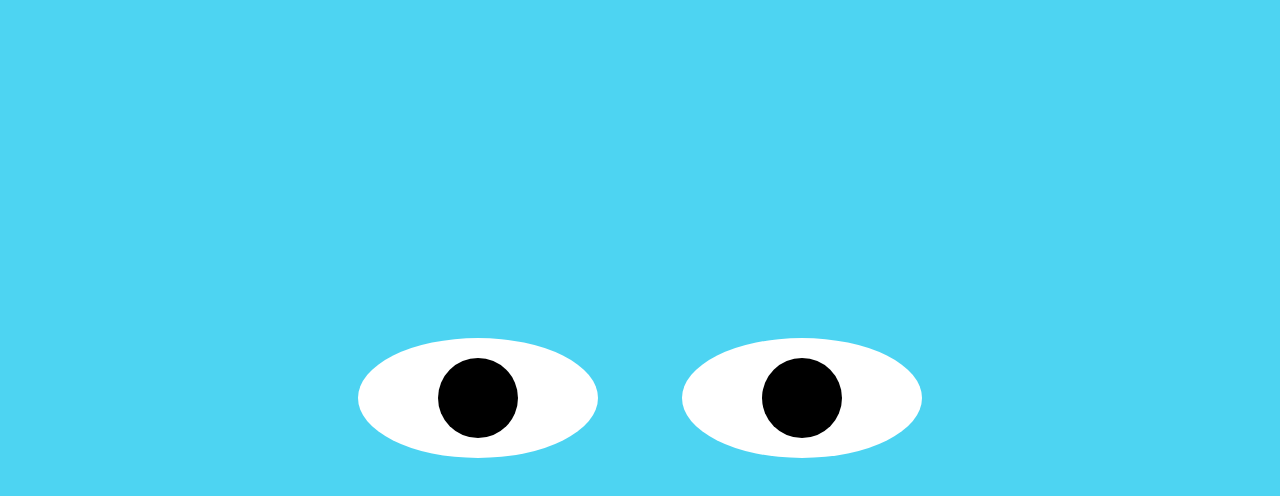
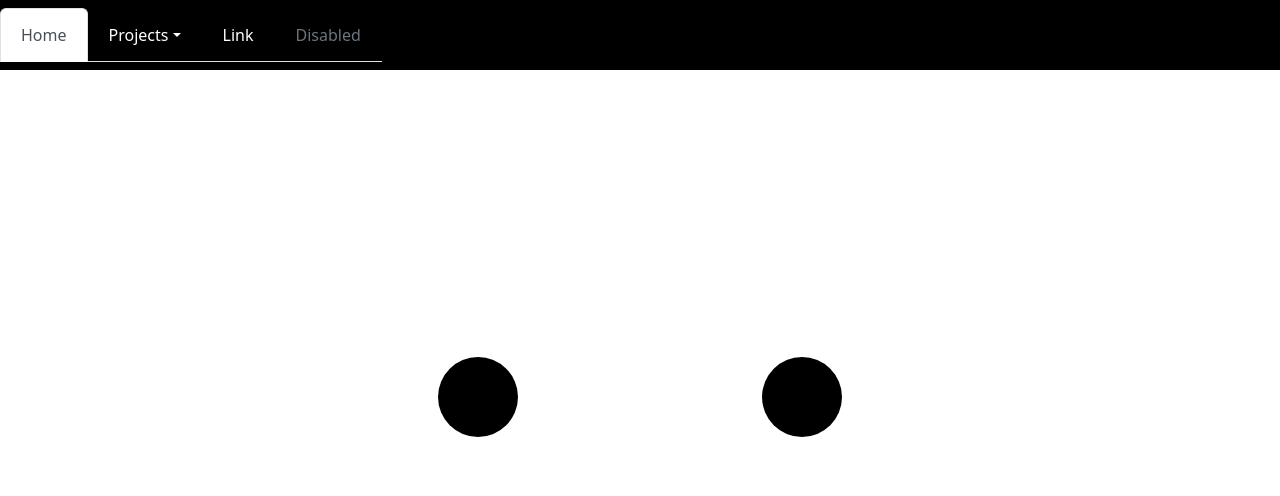
Before and after one commit to KSV18/eyes, a plain HTML site: page index.html in a window 1280 px wide. Drawn offline with nearby package versions, Linux system fonts and the light colour scheme.

Commit message:
added navbar and style

```diff
--- a/index.html
+++ b/index.html
@@ -1,8 +1,44 @@
+<!DOCTYPE html>
 <html>
-    <head>
-        <link rel="stylesheet" type="text/css" href="./styles.css">
-    </head>
+  <head>
+    <meta charset="UTF-8">
+    <meta name="viewport" content="width=device-width, initial-scale=1.0">
+    <meta http-equiv="X-UA-Compatible" content="ie=edge">
+    <link rel="stylesheet" type="text/css" href="./styles.css">
+     <!-- CSS only -->
+    <link href="https://cdn.jsdelivr.net/npm/bootstrap@5.2.0/dist/css/bootstrap.min.css" rel="stylesheet" integrity="sha384-gH2yIJqKdNHPEq0n4Mqa/HGKIhSkIHeL5AyhkYV8i59U5AR6csBvApHHNl/vI1Bx" crossorigin="anonymous">
+</head>
     <body>
+        <!-- JavaScript Bundle with Popper -->
+        <script src="https://cdn.jsdelivr.net/npm/bootstrap@5.2.0/dist/js/bootstrap.bundle.min.js" integrity="sha384-A3rJD856KowSb7dwlZdYEkO39Gagi7vIsF0jrRAoQmDKKtQBHUuLZ9AsSv4jD4Xa" crossorigin="anonymous"></script>
+
+       <!-- Navigation Bar -->
+<div >
+    <nav class="navbar" style="background-color:black;">
+    <ul class="nav nav-tabs">
+      <li class="nav-item">
+        <a class="nav-link active" aria-current="page" href="https://ksv18.github.io/SophiaVale/">Home</a>
+      </li>
+      <li class="nav-item dropdown">
+        <a class="nav-link dropdown-toggle" data-bs-toggle="dropdown" href="#" role="button" aria-expanded="false">Projects</a>
+        <ul class="dropdown-menu" style="background-color: silver;">
+          <li><a class="dropdown-item" href="https://ksv18.github.io/Pacman/" style="background-color: silver;">Pacman</a></li>
+          <li><a class="dropdown-item" href="https://ksv18.github.io/eyes/" style="background-color: silver;">Eyes</a></li>
+          <li><a class="dropdown-item" href="#" style="background-color: silver;">Bus Tracking</a></li>
+          <li><hr class="dropdown-divider"></li>
+          <li><a class="dropdown-item" href="#">Separated link</a></li>
+        </ul>
+      </li>
+      <li class="nav-item">
+        <a class="nav-link" href="#">Link</a>
+      </li>
+      <li class="nav-item">
+        <a class="nav-link disabled">Disabled</a>
+      </li>
+    </ul>
+  </nav>
+  </div>
+
         <div class="eyes">
             <div class="eye">
                 <div class="ball"></div>
--- a/styles.css
+++ b/styles.css
@@ -3,6 +3,27 @@ body {
   padding: 0;
   background: #4dd4f2;
 }
+
+/* Style the top navigation bar */
+.navbar {
+  display: flex;
+  background-color: #333;
+}
+
+/* Style the navigation bar links */
+.navbar a {
+  color: white;
+  padding: 14px 20px;
+  text-decoration: none;
+  text-align: center;
+}
+
+/* Change color on hover */
+.navbar a:hover {
+  background-color: #ddd;
+  color: black;
+}
+
 
 .eyes {
   position: absolute;
```
